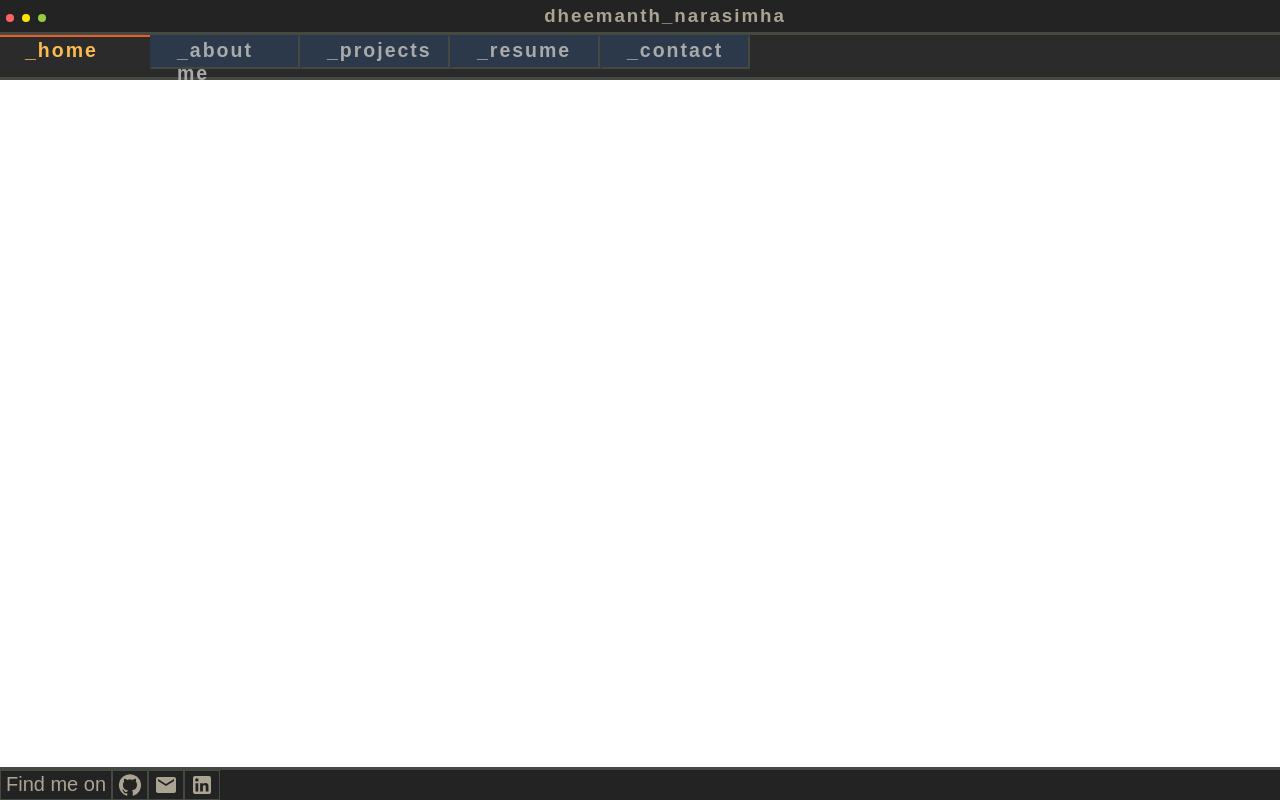
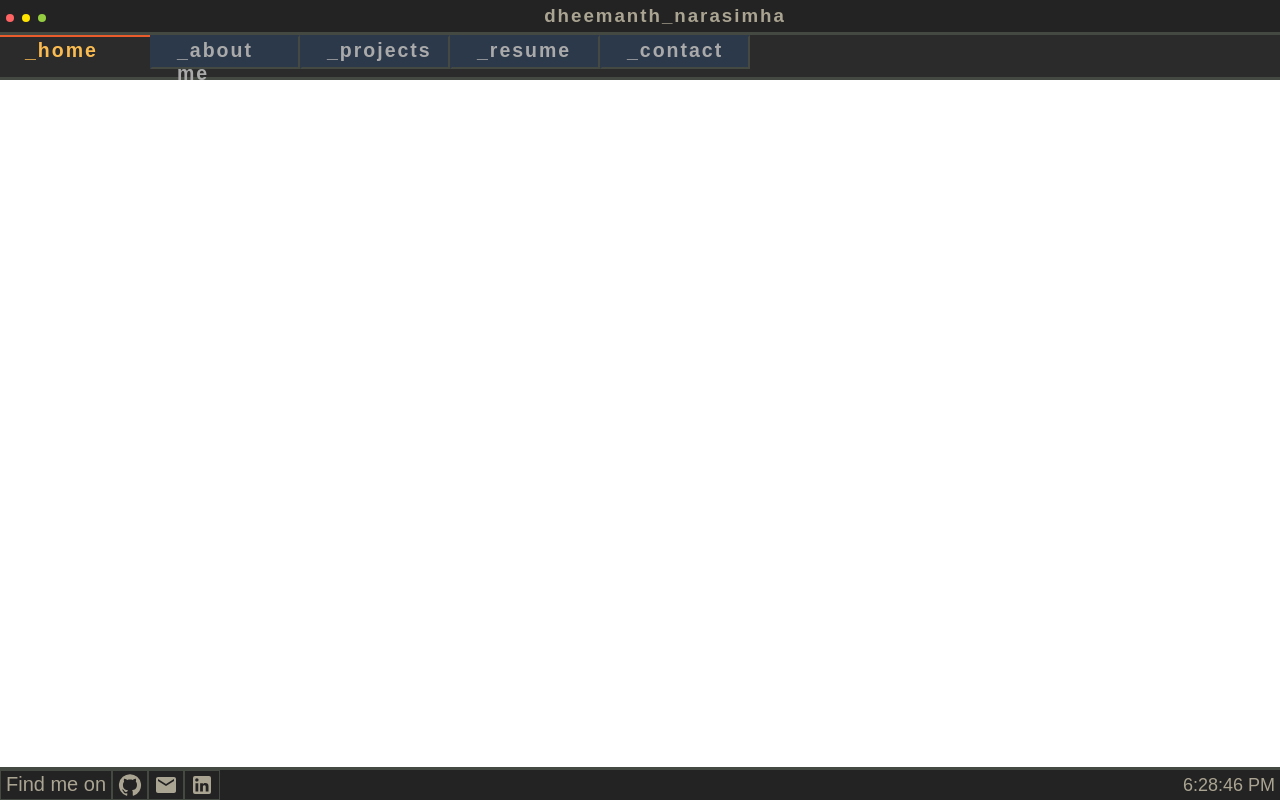
Before and after one commit to dheesimha/portfolio, a React (Create React App) app: page / in a window 1280 px wide. Built offline with nearby package versions, Linux system fonts and the light colour scheme; a web font is replaced by a local one.

Commit message:
Add timer to footer

```diff
--- /dev/null
+++ b/src/components/Footer/DateTime.css
@@ -0,0 +1,9 @@
+.DateTime {
+  margin-left: auto;
+}
+
+p.time {
+  padding: 0px 5px;
+  color: #aaa492;
+  font-size: large;
+}
--- /dev/null
+++ b/src/components/Footer/DateTime.js
@@ -0,0 +1,21 @@
+import React, { useState, useEffect } from "react";
+import "./DateTime.css";
+
+function DateTime() {
+  const [time, setTime] = useState();
+
+  useEffect(() => {
+    setInterval(() => {
+      let d = new Date();
+      setTime(d.toLocaleTimeString());
+    }, 1000);
+  }, []);
+
+  return (
+    <div class="DateTime">
+      <p class="time">{time}</p>
+    </div>
+  );
+}
+
+export default DateTime;
--- a/src/components/Footer/FooterBar.js
+++ b/src/components/Footer/FooterBar.js
@@ -1,10 +1,12 @@
 import React from "react";
+import DateTime from "./DateTime";
 import "./FooterBar.css";
 import Socials from "./Socials";
 function FooterBar() {
   return (
     <div className="foobar">
       <Socials />
+      <DateTime />
     </div>
   );
 }
```
